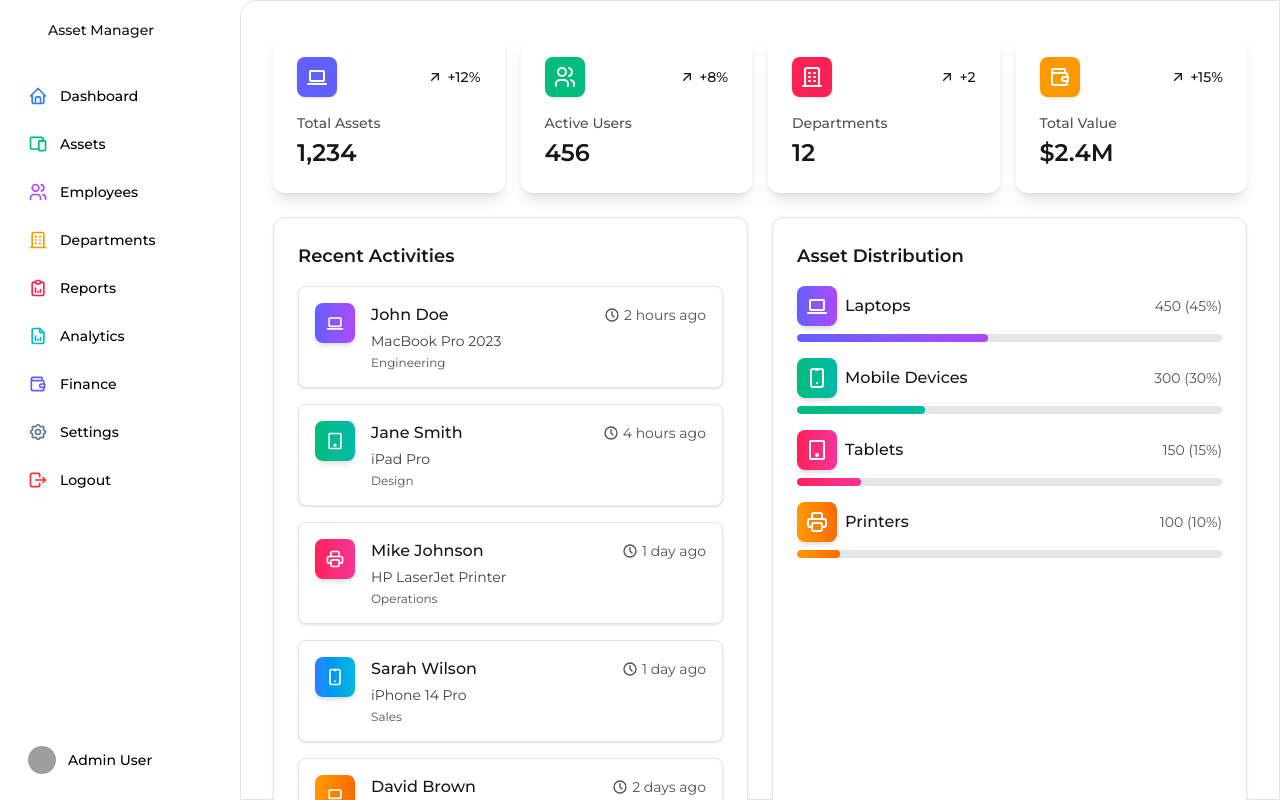
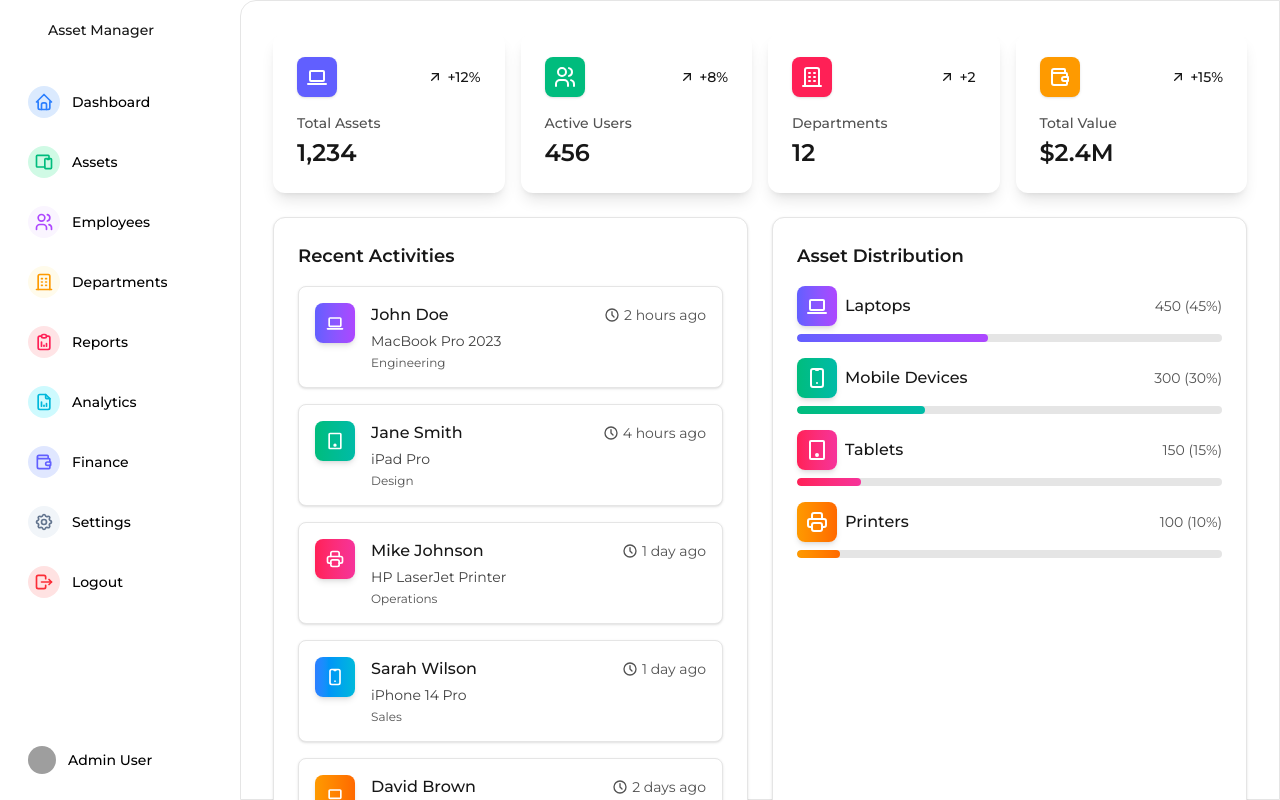
Before and after one commit to Huq007/nextjs-asset-management, a Next.js app: page / in a window 1280 px wide. Built offline with nearby package versions, Linux system fonts and the light colour scheme; grey boxes are pictures that could not be loaded.

Commit message:
Slidebar icons color updated

```diff
--- a/src/app/layout.tsx
+++ b/src/app/layout.tsx
@@ -2,11 +2,7 @@
 import { Montserrat } from "next/font/google";
 import "./globals.css";
 import { useState } from "react";
-import {
-  Sidebar,
-  SidebarBody,
-  SidebarLink,
-} from "./components/ui/sidebar";
+import { Sidebar, SidebarBody, SidebarLink } from "./components/ui/sidebar";
 import {
   IconBuilding,
   IconDevices,
@@ -23,12 +19,12 @@ import Link from "next/link";
 import Image from "next/image";
 
 const montserrat = Montserrat({
-  weight: ['100', '200', '300', '400', '500', '600', '700', '800', '900'],
-  subsets: ['latin'],
-  display: 'swap',
-  variable: '--font-montserrat',
+  weight: ["100", "200", "300", "400", "500", "600", "700", "800", "900"],
+  subsets: ["latin"],
+  display: "swap",
+  variable: "--font-montserrat",
   preload: true,
-  fallback: ['system-ui', 'arial'],
+  fallback: ["system-ui", "arial"],
 });
 
 export default function RootLayout({
@@ -43,63 +39,81 @@ export default function RootLayout({
       label: "Dashboard",
       href: "/",
       icon: (
+        <div className="flex h-8 w-8 items-center justify-center rounded-full bg-blue-100 dark:bg-blue-900/50">
           <IconHome className="h-5 w-5 shrink-0 text-blue-500 dark:text-blue-400" />
+        </div>
       ),
     },
     {
       label: "Assets",
       href: "/assets",
       icon: (
+        <div className="flex h-8 w-8 items-center justify-center rounded-full bg-emerald-100 dark:bg-emerald-900/30">
           <IconDevices className="h-5 w-5 shrink-0 text-emerald-500 dark:text-emerald-400" />
+        </div>
       ),
     },
     {
       label: "Employees",
       href: "/employees",
       icon: (
+        <div className="flex h-8 w-8 items-center justify-center rounded-full bg-purple-50 dark:bg-purple-900/30">
           <IconUsers className="h-5 w-5 shrink-0 text-purple-500 dark:text-purple-400" />
+        </div>
       ),
     },
     {
       label: "Departments",
       href: "/departments",
       icon: (
+        <div className="flex h-8 w-8 items-center justify-center rounded-full bg-amber-50 dark:bg-amber-900/30">
           <IconBuilding className="h-5 w-5 shrink-0 text-amber-500 dark:text-amber-400" />
+        </div>
       ),
     },
     {
       label: "Reports",
       href: "/reports",
       icon: (
+        <div className="flex h-8 w-8 items-center justify-center rounded-full bg-rose-100 dark:bg-rose-900/30">
           <IconReportAnalytics className="h-5 w-5 shrink-0 text-rose-500 dark:text-rose-400" />
+        </div>
       ),
     },
     {
       label: "Analytics",
       href: "/analytics",
       icon: (
+        <div className="flex h-8 w-8 items-center justify-center rounded-full bg-cyan-100 dark:bg-cyan-900/30">
           <IconFileAnalytics className="h-5 w-5 shrink-0 text-cyan-500 dark:text-cyan-400" />
+        </div>
       ),
     },
     {
       label: "Finance",
       href: "/finance",
       icon: (
+        <div className="flex h-8 w-8 items-center justify-center rounded-full bg-indigo-100 dark:bg-indigo-900/30">
           <IconWallet className="h-5 w-5 shrink-0 text-indigo-500 dark:text-indigo-400" />
+        </div>
       ),
     },
     {
       label: "Settings",
       href: "/settings",
       icon: (
+        <div className="flex h-8 w-8 items-center justify-center rounded-full bg-slate-100 dark:bg-slate-900/30">
           <IconSettings className="h-5 w-5 shrink-0 text-slate-500 dark:text-slate-400" />
+        </div>
       ),
     },
     {
       label: "Logout",
       href: "#",
       icon: (
+        <div className="flex h-8 w-8 items-center justify-center rounded-full bg-red-100 dark:bg-red-900/30">
           <IconLogout className="h-5 w-5 shrink-0 text-red-500 dark:text-red-400" />
+        </div>
       ),
     },
   ];
@@ -114,11 +128,7 @@ export default function RootLayout({
                 {open ? <Logo /> : <LogoIcon />}
                 <div className="mt-8 flex flex-col gap-2">
                   {links.map((link, idx) => (
-                    <Link
-                      key={idx}
-                      href={link.href}
-                      className="block"
-                    >
+                    <Link key={idx} href={link.href} className="block">
                       <SidebarLink link={link} />
                     </Link>
                   ))}
@@ -143,9 +153,7 @@ export default function RootLayout({
               </div>
             </SidebarBody>
           </Sidebar>
-          <main className="flex-1 overflow-auto">
-            {children}
-          </main>
+          <main className="flex-1 overflow-auto">{children}</main>
         </div>
       </body>
     </html>
```
Lines whose indentation alone changed are shown as unchanged.
